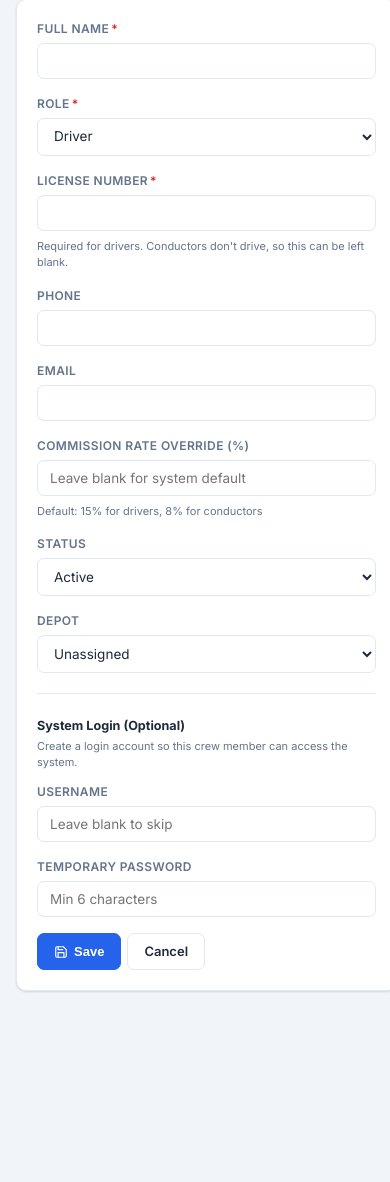
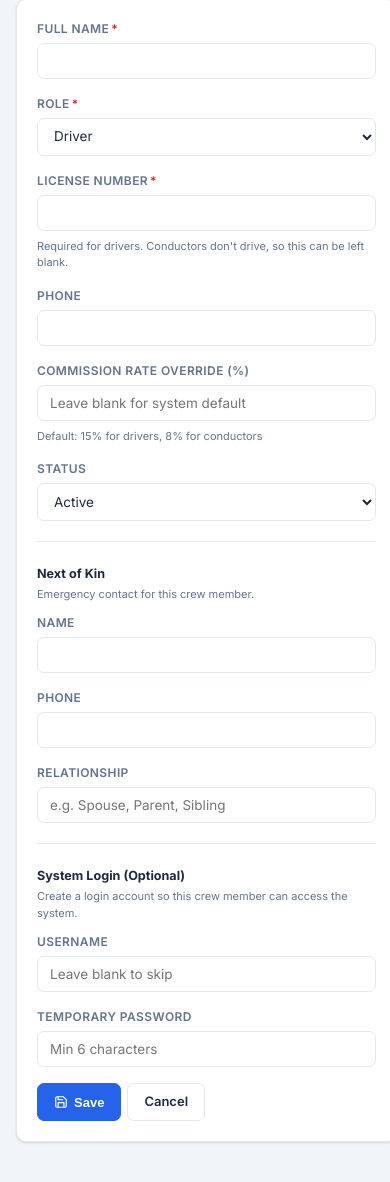
Before and after one commit to TerryTaku2/transport-financial-system, a Flask app: page /drivers/add in a window 390 px wide. Shown: the part 153-1335 px from the top of the page. Run offline with Flask 3, Linux system fonts and the light colour scheme; a user stored in the database is signed in; data comes from the database, SQL or seed files in the repository; data that the repository does not hold is empty; some libraries are stand-ins or nearby versions.

Commit message:
Remove email/depot from crew, add next-of-kin contacts instead
Drivers and conductors no longer have an email or depot field on
their profile — removed from the model, the add/edit form, and the
crew list (Vehicles/Routes keep their depot assignment, this only
affects crew). The optional system-login flow now always falls back
to a generated {username}@transport.local address instead of reading
a driver email that no longer exists.

Adds next_of_kin_name, next_of_kin_phone, and next_of_kin_relationship
to the crew form for both drivers and conductors.

Fixes a startup crash this introduced: create_default_depot() was
still backfilling Driver.depot_id, which no longer exists on the
model.

Co-Authored-By: Claude Sonnet 5 <noreply@anthropic.com>

```diff
--- a/app.py
+++ b/app.py
@@ -170,17 +170,17 @@ class Driver(db.Model):
     # optional and only enforced as required at the form level for role='driver'.
     license_number = db.Column(db.String(50), unique=True, nullable=True)
     phone = db.Column(db.String(20))
-    email = db.Column(db.String(120))
     role = db.Column(db.String(20), default='driver')
     commission_rate = db.Column(db.Float)
     status = db.Column(db.String(20), default='active')
-    depot_id = db.Column(db.Integer, db.ForeignKey('depots.id'), nullable=True)
     # For a conductor, the driver they normally work under — informational,
     # and used to auto-select the conductor when logging a trip for that driver.
     paired_driver_id = db.Column(db.Integer, db.ForeignKey('drivers.id'), nullable=True)
+    next_of_kin_name = db.Column(db.String(100))
+    next_of_kin_phone = db.Column(db.String(20))
+    next_of_kin_relationship = db.Column(db.String(50))
     created_at = db.Column(db.DateTime, default=lambda: datetime.now(timezone.utc))
 
-    depot = db.relationship('Depot', backref='drivers')
     paired_driver = db.relationship('Driver', remote_side=[id], backref='paired_conductors')
     driven_logs = db.relationship('DailyLog', foreign_keys='DailyLog.driver_id',
                                   backref='driver', lazy=True)
@@ -1050,13 +1050,8 @@ def document_delete(did):
 @login_required
 @permission_required('drivers')
 def drivers():
-    depot_id = request.args.get('depot_id', '')
-    q = Driver.query
-    if depot_id:
-        q = q.filter(Driver.depot_id == depot_id)
-    all_drivers = q.order_by(Driver.name).all()
-    all_depots = Depot.query.order_by(Depot.name).all()
-    return render_template('drivers/index.html', drivers=all_drivers, depots=all_depots, depot_id=depot_id)
+    all_drivers = Driver.query.order_by(Driver.name).all()
+    return render_template('drivers/index.html', drivers=all_drivers)
 
 
 @app.route('/drivers/add', methods=['GET', 'POST'])
@@ -1077,12 +1072,13 @@ def driver_add():
             name=request.form['name'].strip(),
             license_number=license_number,
             phone=request.form.get('phone', '').strip(),
-            email=request.form.get('email', '').strip(),
             role=role,
             commission_rate=rate_input / 100 if rate_input is not None else None,
             status=request.form.get('status', 'active'),
-            depot_id=form_int(request.form, 'depot_id', required=False),
             paired_driver_id=paired_driver_id,
+            next_of_kin_name=request.form.get('next_of_kin_name', '').strip(),
+            next_of_kin_phone=request.form.get('next_of_kin_phone', '').strip(),
+            next_of_kin_relationship=request.form.get('next_of_kin_relationship', '').strip(),
         )
         db.session.add(d)
         db.session.flush()
@@ -1096,13 +1092,9 @@ def driver_add():
             elif User.query.filter_by(username=login_username).first():
                 flash(f'Username "{login_username}" is already taken — login not created.', 'warning')
             else:
-                driver_email = d.email.strip().lower() if d.email else ''
-                if driver_email and User.query.filter_by(email=driver_email).first():
-                    driver_email = ''
-                email = driver_email or f'{login_username}@transport.local'
+                email = f'{login_username}@transport.local'
                 if User.query.filter_by(email=email).first():
-                    flash(f'Could not create a login — "{email}" is already in use. '
-                          'Set a different email on this driver and try again from Edit.', 'warning')
+                    flash(f'Could not create a login — "{email}" is already in use.', 'warning')
                 else:
                     u = User(username=login_username, email=email, role='manager', driver_id=d.id)
                     u.set_password(login_password)
@@ -1113,9 +1105,8 @@ def driver_add():
         db.session.commit()
         flash(f'Driver {d.name} registered.', 'success')
         return redirect(url_for('drivers'))
-    all_depots = Depot.query.order_by(Depot.name).all()
     eligible_drivers = Driver.query.filter_by(role='driver', status='active').order_by(Driver.name).all()
-    return render_template('drivers/form.html', driver=None, action='Register', depots=all_depots,
+    return render_template('drivers/form.html', driver=None, action='Register',
                            eligible_drivers=eligible_drivers)
 
 
@@ -1139,19 +1130,19 @@ def driver_edit(did):
         d.name = request.form['name'].strip()
         d.license_number = license_number
         d.phone = request.form.get('phone', '').strip()
-        d.email = request.form.get('email', '').strip()
         d.role = role
         d.commission_rate = rate_input / 100 if rate_input is not None else None
         d.status = request.form.get('status', 'active')
-        d.depot_id = form_int(request.form, 'depot_id', required=False)
         d.paired_driver_id = paired_driver_id
+        d.next_of_kin_name = request.form.get('next_of_kin_name', '').strip()
+        d.next_of_kin_phone = request.form.get('next_of_kin_phone', '').strip()
+        d.next_of_kin_relationship = request.form.get('next_of_kin_relationship', '').strip()
         log_audit('UPDATE', 'drivers', d.id, f'Updated driver {d.name}')
         db.session.commit()
         flash(f'Driver {d.name} updated.', 'success')
         return redirect(url_for('drivers'))
-    all_depots = Depot.query.order_by(Depot.name).all()
     eligible_drivers = Driver.query.filter_by(role='driver', status='active').order_by(Driver.name).all()
-    return render_template('drivers/form.html', driver=d, action='Edit', depots=all_depots,
+    return render_template('drivers/form.html', driver=d, action='Edit',
                            eligible_drivers=eligible_drivers)
 
 
@@ -2994,6 +2985,9 @@ def migrate_db():
         driver_col_names = [c['name'] for c in driver_cols]
         if 'paired_driver_id' not in driver_col_names:
             conn.execute(text("ALTER TABLE drivers ADD COLUMN paired_driver_id INTEGER REFERENCES drivers(id)"))
+        for col in ('next_of_kin_name', 'next_of_kin_phone', 'next_of_kin_relationship'):
+            if col not in driver_col_names:
+                conn.execute(text(f"ALTER TABLE drivers ADD COLUMN {col} VARCHAR(100)"))
 
         license_col = next((c for c in driver_cols if c['name'] == 'license_number'), None)
         if license_col is not None and not license_col['nullable']:
@@ -3033,7 +3027,6 @@ def create_default_depot():
         db.session.add(depot)
         db.session.commit()
     Vehicle.query.filter_by(depot_id=None).update({'depot_id': depot.id})
-    Driver.query.filter_by(depot_id=None).update({'depot_id': depot.id})
     Route.query.filter_by(depot_id=None).update({'depot_id': depot.id})
     db.session.commit()
 
--- a/templates/drivers/form.html
+++ b/templates/drivers/form.html
@@ -49,10 +49,6 @@
           <input type="text" name="phone" value="{{ driver.phone if driver else '' }}">
         </div>
         <div class="form-group">
-          <label>Email</label>
-          <input type="email" name="email" value="{{ driver.email if driver else '' }}">
-        </div>
-        <div class="form-group">
           <label>Commission Rate Override (%)</label>
           <input type="number" name="commission_rate" step="0.1" min="0" max="100"
                  placeholder="Leave blank for system default"
@@ -66,16 +62,29 @@
             <option value="inactive" {% if driver and driver.status=='inactive' %}selected{% endif %}>Inactive</option>
           </select>
         </div>
+      </div>
+
+      <hr style="margin:20px 0;border:none;border-top:1px solid var(--border);">
+      <div style="margin-bottom:12px;">
+        <strong style="font-size:0.9rem;">Next of Kin</strong>
+        <div class="form-hint">Emergency contact for this crew member.</div>
+      </div>
+      <div class="form-grid mb-16">
         <div class="form-group">
-          <label>Depot</label>
-          <select name="depot_id">
-            <option value="">Unassigned</option>
-            {% for dep in depots %}
-            <option value="{{ dep.id }}" {% if driver and driver.depot_id==dep.id %}selected{% endif %}>{{ dep.name }}</option>
-            {% endfor %}
-          </select>
+          <label>Name</label>
+          <input type="text" name="next_of_kin_name" value="{{ driver.next_of_kin_name if driver else '' }}">
+        </div>
+        <div class="form-group">
+          <label>Phone</label>
+          <input type="text" name="next_of_kin_phone" value="{{ driver.next_of_kin_phone if driver else '' }}">
+        </div>
+        <div class="form-group">
+          <label>Relationship</label>
+          <input type="text" name="next_of_kin_relationship" placeholder="e.g. Spouse, Parent, Sibling"
+                 value="{{ driver.next_of_kin_relationship if driver else '' }}">
         </div>
       </div>
+
       {% if not driver %}
       <hr style="margin:20px 0;border:none;border-top:1px solid var(--border);">
       <div style="margin-bottom:12px;">
```
Also changed, not shown: templates/drivers/index.html (+0 -16 lines).
